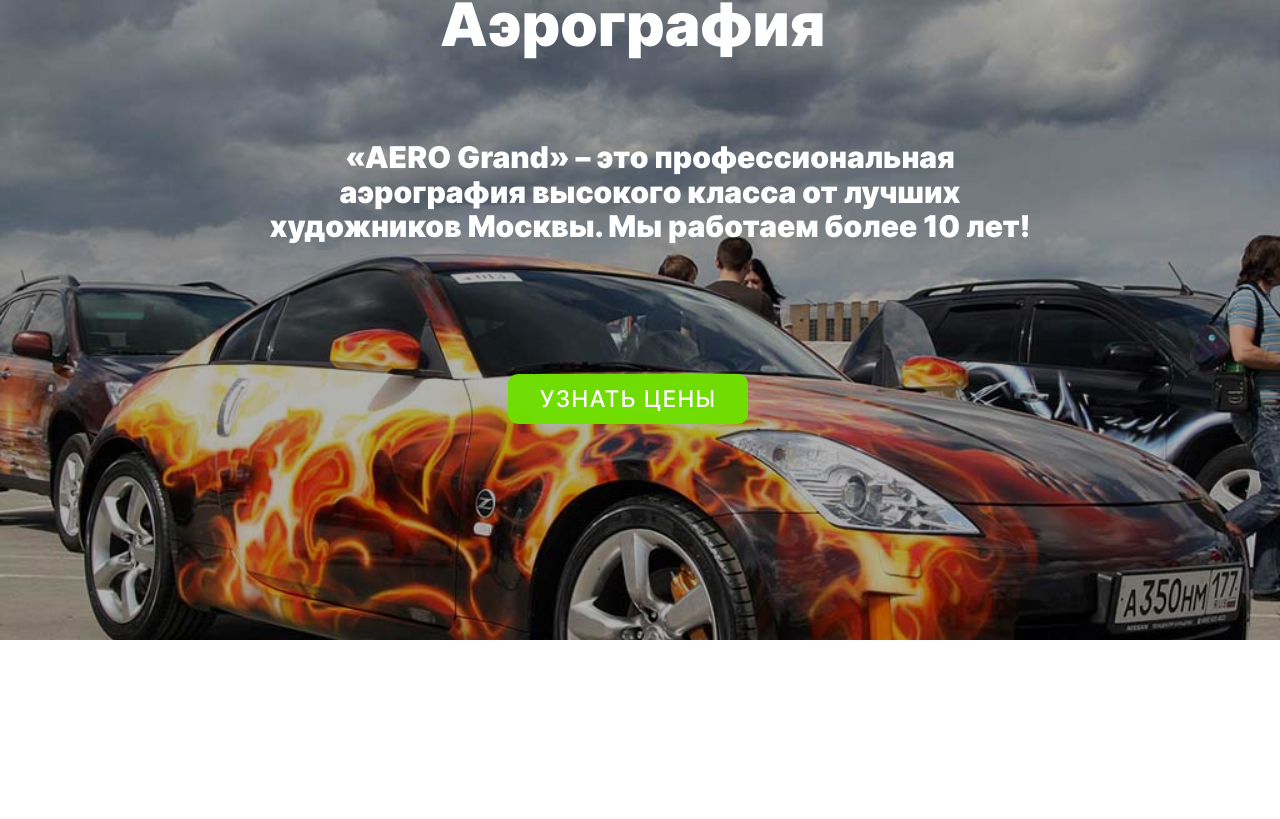
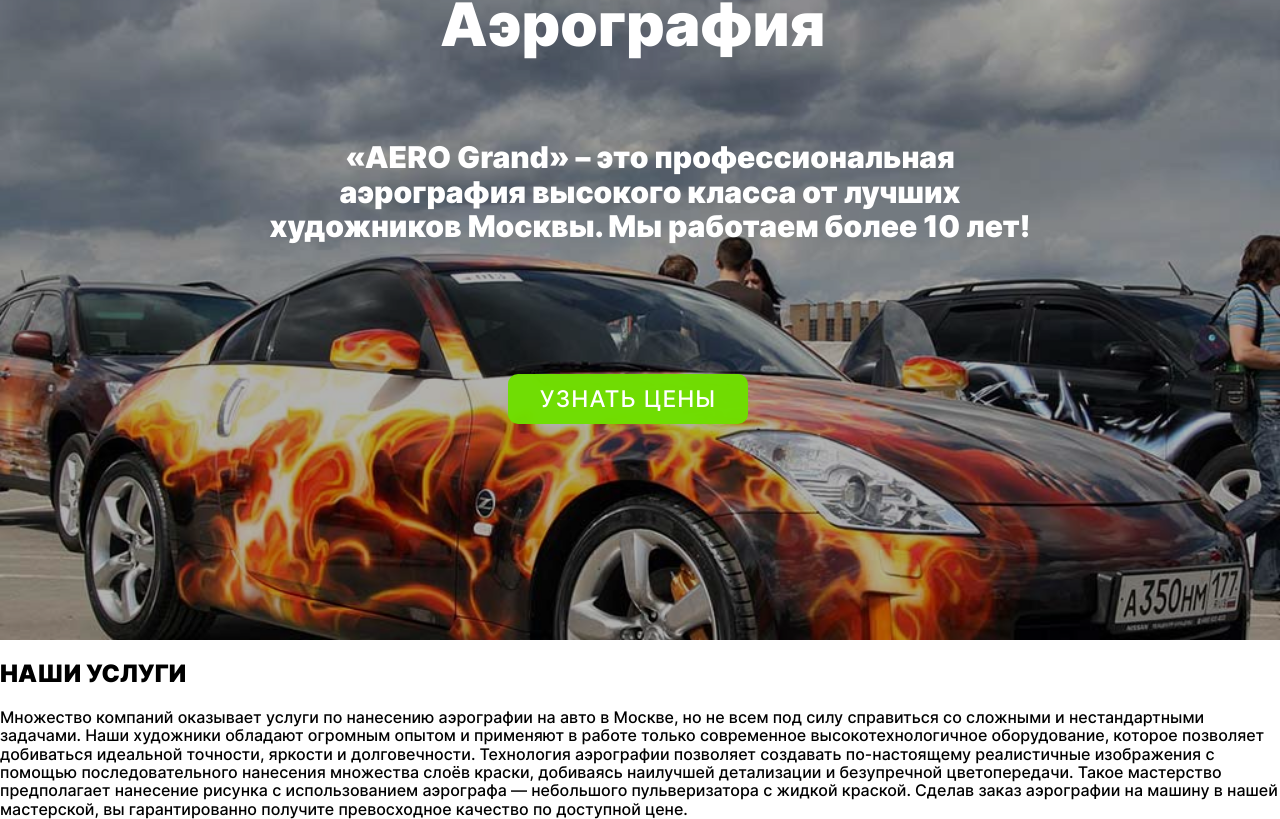
Before and after one commit to Max-Teplyakov/airbrush, a React (Create React App) app: page / in a window 1280 px wide. Shown: the part 319-1138 px from the top of the page. Before the commit the page ends 959 px from the top, so only its background shows below. Built offline with nearby package versions, Linux system fonts and the light colour scheme.

Commit message:
проект

```diff
--- a/src/components/App.js
+++ b/src/components/App.js
@@ -35,9 +35,15 @@ function App() {
         <button className="slider__btn">УЗНАТЬ ЦЕНЫ</button>
       </section>
 
+      <section className="information">
+        <h2 className="information__title">НАШИ УСЛУГИ</h2>
+        <p className="information__subtitle">Множество компаний оказывает услуги по нанесению аэрографии на авто в Москве, но не всем под силу справиться со сложными и нестандартными задачами. Наши художники обладают огромным опытом и применяют в работе только современное высокотехнологичное оборудование, которое позволяет добиваться идеальной точности, яркости и долговечности.
+
+Технология аэрографии позволяет создавать по-настоящему реалистичные изображения с помощью последовательного нанесения множества слоёв краски, добиваясь наилучшей детализации и безупречной цветопередачи. Такое мастерство предполагает нанесение рисунка с использованием аэрографа — небольшого пульверизатора с жидкой краской. Сделав заказ аэрографии на машину в нашей мастерской, вы гарантированно получите превосходное качество по доступной цене.</p>
+
+      </section>
       <section className="options">
-        <h2 className="options__title"></h2>
-        <p className="options__subtitle"></p>
+
       </section>
     </div>
   );
```
